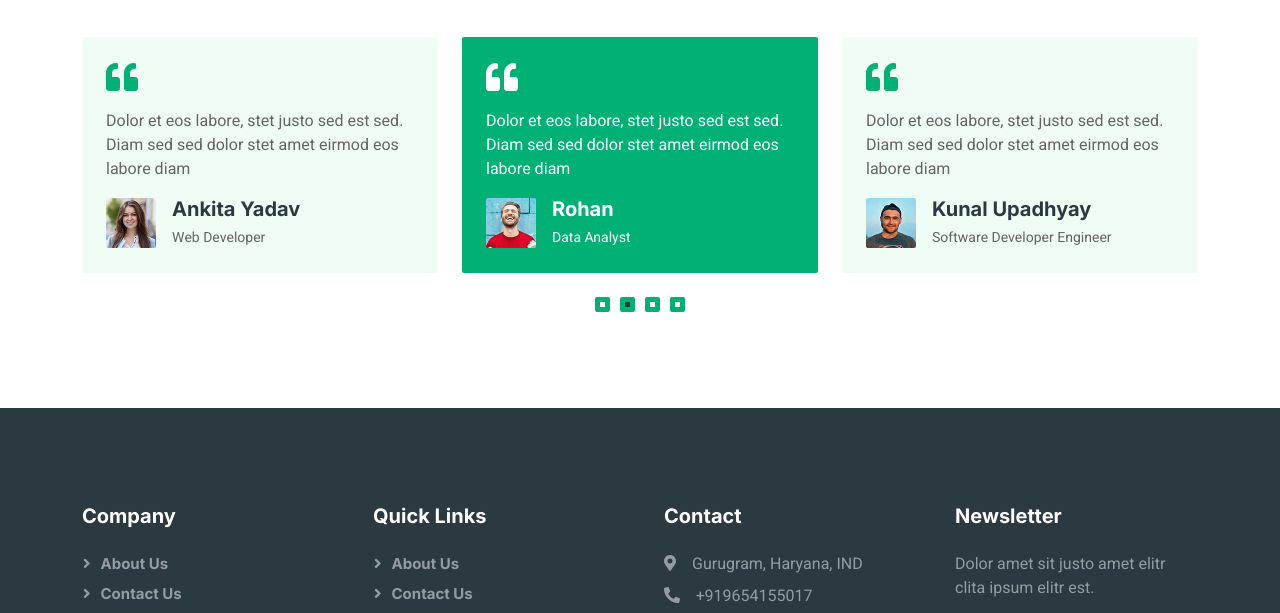
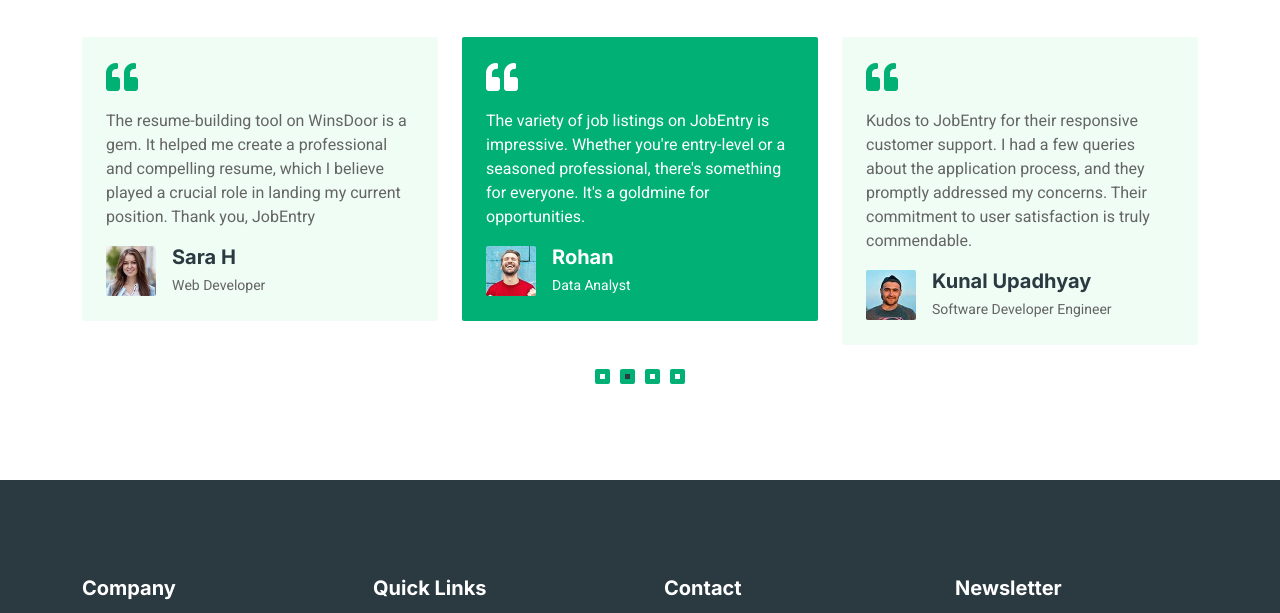
Before and after one commit to whokunalupadhyay/job-portal, a plain HTML site: page index.html in a window 1280 px wide. Shown: the part 3372-3985 px from the top of the page. Drawn offline with nearby package versions, Linux system fonts and the light colour scheme; a script that the page names is missing.

Commit message:
Update index.html

```diff
--- a/index.html
+++ b/index.html
@@ -596,18 +596,18 @@
                 <div class="owl-carousel testimonial-carousel">
                     <div class="testimonial-item bg-light rounded p-4">
                         <i class="fa fa-quote-left fa-2x text-primary mb-3"></i>
-                        <p>Dolor et eos labore, stet justo sed est sed. Diam sed sed dolor stet amet eirmod eos labore diam</p>
+                        <p>The resume-building tool on WinsDoor is a gem. It helped me create a professional and compelling resume, which I believe played a crucial role in landing my current position. Thank you, JobEntry</p>
                         <div class="d-flex align-items-center">
                             <img class="img-fluid flex-shrink-0 rounded" src="testimonial-1.jpg" style="width: 50px; height: 50px;">
                             <div class="ps-3">
-                                <h5 class="mb-1">Ankita Yadav</h5>
+                                <h5 class="mb-1">Sara H</h5>
                                 <small>Web Developer</small>
                             </div>
                         </div>
                     </div>
                     <div class="testimonial-item bg-light rounded p-4">
                         <i class="fa fa-quote-left fa-2x text-primary mb-3"></i>
-                        <p>Dolor et eos labore, stet justo sed est sed. Diam sed sed dolor stet amet eirmod eos labore diam</p>
+                        <p>The variety of job listings on JobEntry is impressive. Whether you're entry-level or a seasoned professional, there's something for everyone. It's a goldmine for opportunities.</p>
                         <div class="d-flex align-items-center">
                             <img class="img-fluid flex-shrink-0 rounded" src="testimonial-2.jpg" style="width: 50px; height: 50px;">
                             <div class="ps-3">
@@ -618,7 +618,7 @@
                     </div>
                     <div class="testimonial-item bg-light rounded p-4">
                         <i class="fa fa-quote-left fa-2x text-primary mb-3"></i>
-                        <p>Dolor et eos labore, stet justo sed est sed. Diam sed sed dolor stet amet eirmod eos labore diam</p>
+                        <p>Kudos to JobEntry for their responsive customer support. I had a few queries about the application process, and they promptly addressed my concerns. Their commitment to user satisfaction is truly commendable.</p>
                         <div class="d-flex align-items-center">
                             <img class="img-fluid flex-shrink-0 rounded" src="testimonial-3.jpg" style="width: 50px; height: 50px;">
                             <div class="ps-3">
@@ -629,7 +629,7 @@
                     </div>
                     <div class="testimonial-item bg-light rounded p-4">
                         <i class="fa fa-quote-left fa-2x text-primary mb-3"></i>
-                        <p>Dolor et eos labore, stet justo sed est sed. Diam sed sed dolor stet amet eirmod eos labore diam</p>
+                        <p>Navigating JobEntry was so intuitive. The platform's design is sleek, and the application process is straightforward. I appreciated the attention to detail and the seamless experience from start to finish.</p>
                         <div class="d-flex align-items-center">
                             <img class="img-fluid flex-shrink-0 rounded" src="testimonial-4.jpg" style="width: 50px; height: 50px;">
                             <div class="ps-3">
@@ -678,7 +678,7 @@
                     </div>
                     <div class="col-lg-3 col-md-6">
                         <h5 class="text-white mb-4">Newsletter</h5>
-                        <p>Dolor amet sit justo amet elitr clita ipsum elitr est.</p>
+                        <p>Subscribe to our newsletter and stay in the loop! </p>
                         <div class="position-relative mx-auto" style="max-width: 400px;">
                             <input class="form-control bg-transparent w-100 py-3 ps-4 pe-5" type="text" placeholder="Your email">
                             <button type="button" class="btn btn-primary py-2 position-absolute top-0 end-0 mt-2 me-2">SignUp</button>
```
